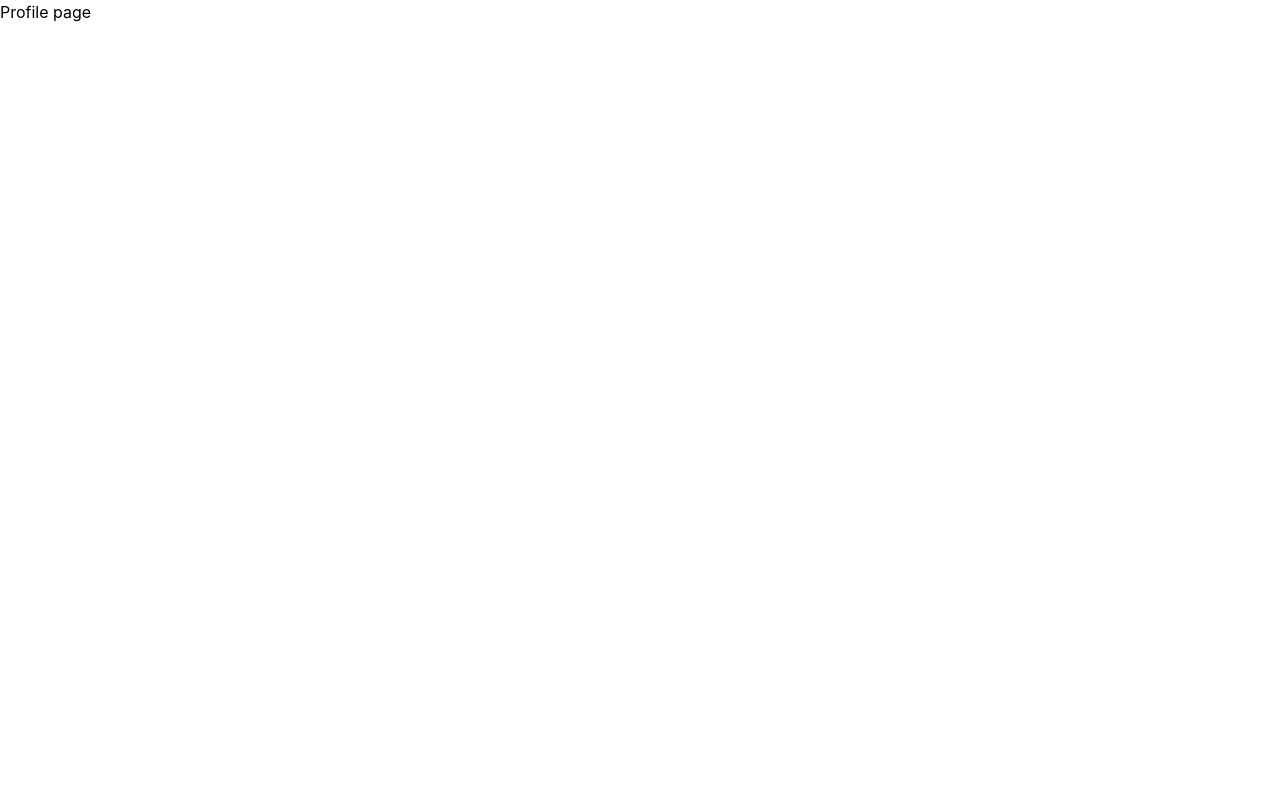
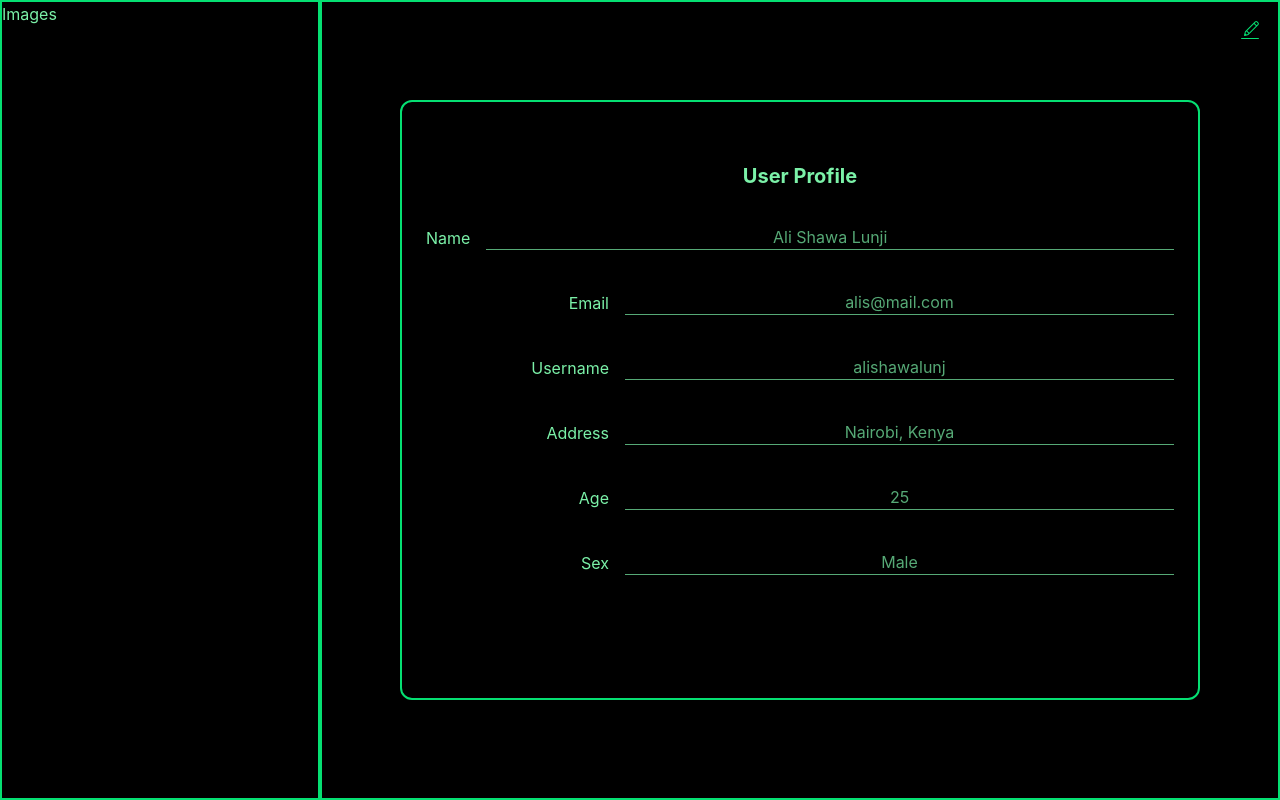
Before and after one commit to alishawalunj/TaskOps, a Next.js app in the folder frontend/: page /profile in a window 1280 px wide. Built offline with nearby package versions, Linux system fonts and the light colour scheme.

Commit message:
implementation - profile page

```diff
--- a/frontend/package.json
+++ b/frontend/package.json
@@ -11,7 +11,8 @@
   "dependencies": {
     "next": "15.5.5",
     "react": "19.1.0",
-    "react-dom": "19.1.0"
+    "react-dom": "19.1.0",
+    "react-icons": "^5.5.0"
   },
   "devDependencies": {
     "@eslint/eslintrc": "^3",
--- a/frontend/src/app/profile/page.tsx
+++ b/frontend/src/app/profile/page.tsx
@@ -1,5 +1,145 @@
+'use client';
+
+import { useState } from "react";
+import { CiEdit } from "react-icons/ci";
+
 export default function Profile(){
-   return (
-        <h1> Profile page</h1>
+    const [formData, setFormData] = useState({});
+    const [ isEditing, setIsEditing ] = useState(false);
+    const [ error, setError] = useState('');
+    const user = {
+        name: 'Ali Shawa Lunji',
+        username: 'alishawalunj',
+        email: 'alis@mail.com',
+        password: '********',
+        address: 'Nairobi, Kenya',
+        age: 25,
+        sex: 'Male'
+    }
+    const handleUpdate = async (e: React.FormEvent<HTMLFormElement>) =>{
+        e.preventDefault();
+    }
+    const handleChange = (e: React.ChangeEvent<HTMLInputElement>) => {
+        setFormData({
+            ...formData,
+            [e.target.name]: e.target.value,
+        });
+    }
+    const handleCancel = () => {
+        setIsEditing(false);
+    }
+
+
+   return !user ? <p> Loading.. </p> : (
+        <div className="min-h-screen bg-black flex items-left justify-left">
+            {/* Left section */}
+            <div className="w-1/4 border-green-400 border-2 text-green-300">
+             Images
+            </div>
+            {/* Right section */}
+            <div className="w-3/4 border-2 border-green-400 flex items-center justify-center relative">
+
+                <button type="button" onClick={() => setIsEditing(!isEditing)} className="absolute top-4 right-4 text-green-400 hover:text-green-600">
+                    <CiEdit className="h-6 w-6" />
+                </button>
+                <form onSubmit={handleUpdate} className="w-[800px] h-[600px] border-2 border-green-400 p-6 rounded-xl flex flex-col gap-10 items-center justify-center">
+                    <h2 className="absolute top-40 text-xl font-bold text-green-300">User Profile</h2>
+
+                    {error && <p className="text-red-500 w-1/3 text-right">{error}</p>}
+
+                    <div className="flex items-center justify-between w-full gap-4">
+                        <label className="text-green-300">Name</label>
+                        <input
+                            name="name"
+                            defaultValue={user.name}
+                            onChange={handleChange}
+                            disabled={!isEditing}
+                            className={`bg-transparent border-b border-green-300 focus:outline-none w-full text-center text-green-300 ${
+                            !isEditing && "opacity-70"
+                            }`}
+                        />
+                    </div>
+
+                    <div className="flex items-center justify-between w-full gap-4">
+                        <label className="text-green-300 w-1/3 text-right">Email</label>
+                        <input
+                            name="email"
+                            defaultValue={user.email}
+                            onChange={handleChange}
+                            disabled={!isEditing}
+                            className={`bg-transparent border-b border-green-300 focus:outline-none w-full text-center  text-green-300 ${
+                            !isEditing && "opacity-70"
+                            }`}
+                        />
+                    </div>
+
+                    <div className="flex items-center justify-between w-full gap-4">
+                        <label className="text-green-300 w-1/3 text-right">Username</label>
+                        <input
+                            name="username"
+                            defaultValue={user.username}
+                            onChange={handleChange}
+                            disabled={!isEditing}
+                            className={`bg-transparent border-b border-green-300 focus:outline-none w-full text-center  text-green-300 ${
+                            !isEditing && "opacity-70"
+                            }`}
+                        />
+                    </div>
+
+                    <div className="flex items-center justify-between w-full gap-4">
+                        <label className="text-green-300 w-1/3 text-right">Address</label>
+                        <input
+                            name="address"
+                            defaultValue={user.address}
+                            onChange={handleChange}
+                            disabled={!isEditing}
+                            className={`bg-transparent border-b border-green-300 focus:outline-none w-full text-center  text-green-300 ${
+                            !isEditing && "opacity-70"
+                            }`}
+                        />
+                    </div>
+
+                    <div className="flex items-center justify-between w-full gap-4">
+                        <label className="text-green-300 w-1/3 text-right">Age</label>
+                        <input
+                            name="age"
+                            defaultValue={user.age}
+                            onChange={handleChange}
+                            disabled={!isEditing}
+                            className={`bg-transparent border-b border-green-300 focus:outline-none w-full text-center  text-green-300 ${
+                            !isEditing && "opacity-70"
+                            }`}
+                        />
+                    </div>
+
+                    <div className="flex items-center justify-between w-full gap-4">
+                        <label className="text-green-300 w-1/3 text-right">Sex</label>
+                        <input
+                            name="sex"
+                            defaultValue={user.sex}
+                            onChange={handleChange}
+                            disabled={!isEditing}
+                            className={`bg-transparent border-b border-green-300 focus:outline-none w-full text-center text-green-300 ${
+                            !isEditing && "opacity-70"
+                            }`}
+                        />
+                    </div>
+
+
+                    {isEditing && (
+                        <div className="flex gap-3 mt-4">
+                        <button type="submit" className="border border-green-400 px-4 py-1 text-green-300 rounded hover:bg-green-400 hover:text-black">
+                            Save
+                        </button>
+                        <button
+                            type="button" onClick={handleCancel} className="border border-red-400 px-4 py-1 text-red-300 rounded hover:bg-red-400 hover:text-black">
+                            Cancel
+                        </button>
+                        </div>
+                    )}
+
+                </form>
+            </div>
+        </div>
     )
 }
```
Also changed, not shown: 1 other file (tests, documents, lock files or other folders).
